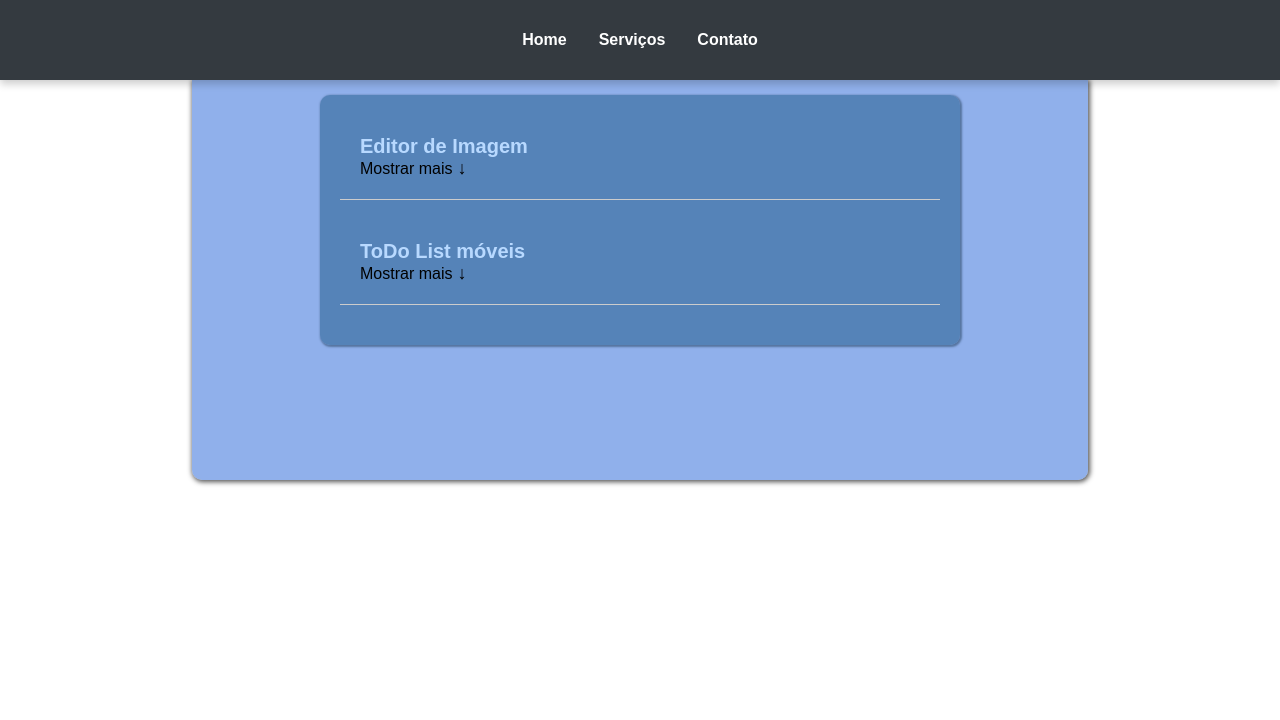
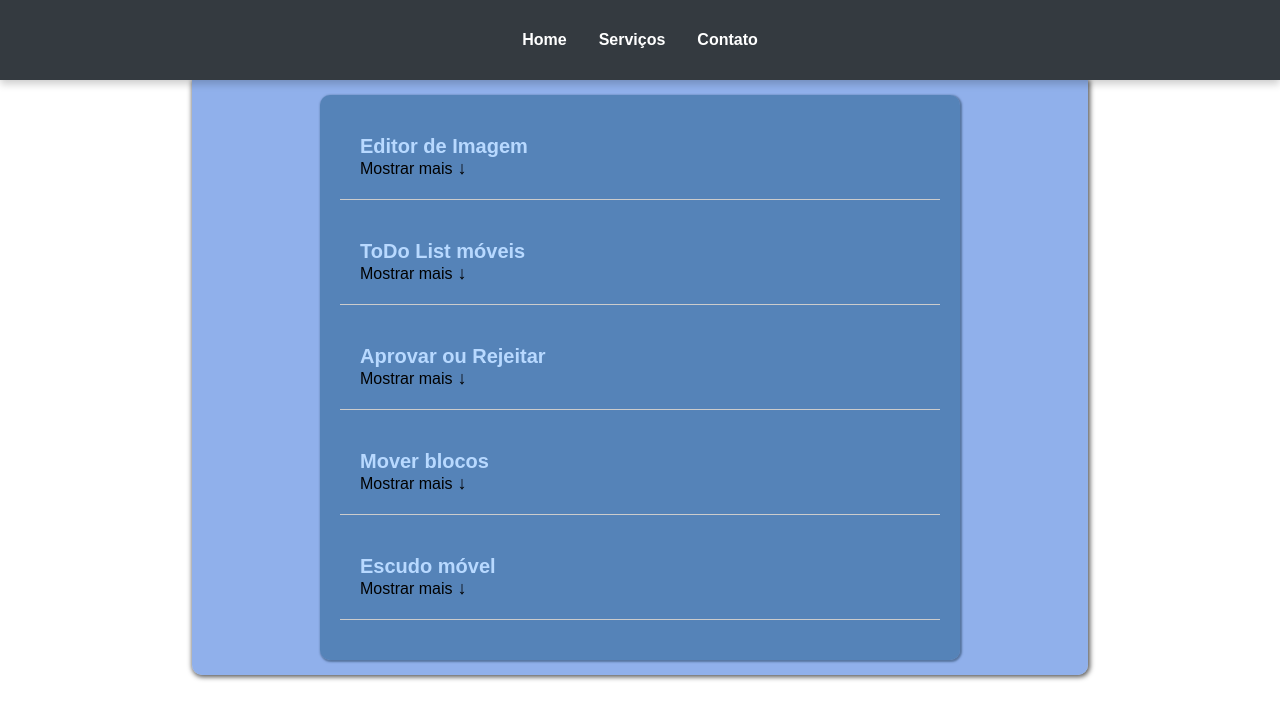
Before and after one commit to enzoDante/nextjs, a Next.js app in the folder javascript/app1/: page / in a window 1280 px wide. Shown: the top 720 px of the page. Built offline with nearby package versions, Linux system fonts and the light colour scheme.

Commit message:
Update page.js

```diff
--- a/javascript/app1/src/app/page.js
+++ b/javascript/app1/src/app/page.js
@@ -17,6 +17,21 @@ export default function Home() {
 					descricao={"Projeto que permite adicionar pequenos blocos móveis, onde cada bloco você pode digitar um título e adicionar/remover/check tarefas."}
 					url={'/ToDoList'}
 				/>
+				<ExpandirRetrair
+					titulo={"Aprovar ou Rejeitar"}
+					descricao={"Projeto onde vários perfis aleatórios irão aparecer no centro da tela, você pode ler cada informação e mover o perfil para esquerda ou direita indicando que aprovou o perfil ou rejeitou ele, sempre que mover um perfil, um novo irá aparecer no centro da tela. Também mostrará quantos foram aprovados e rejeitados."}
+					url={'/PerfisAprovadoRejeitado'}
+				/>
+				<ExpandirRetrair
+					titulo={"Mover blocos"}
+					descricao={"Projeto que permite contém vários blocos lado a lado e você pode trocá-los de lugar, os blocos são fixos em um determinado local, porém podem mudar de posição com outros blocos."}
+					url={'/MoverBlocos'}
+				/>
+				<ExpandirRetrair
+					titulo={"Escudo móvel"}
+					descricao={"Você deve manter o cursor sobre o escudo enquanto ele se move, a cada 10 segundos o escudo pode aumentar a velocidade ou diminuir (existe velocidade máxima e tamanho mínimo att)."}
+					url={'/Proteja-se'}
+				/>
 
 			</article>
 		</main>
```
